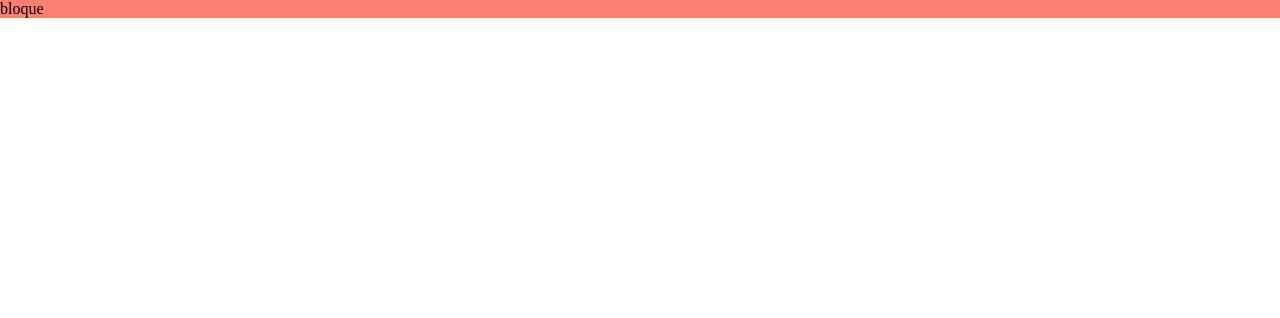
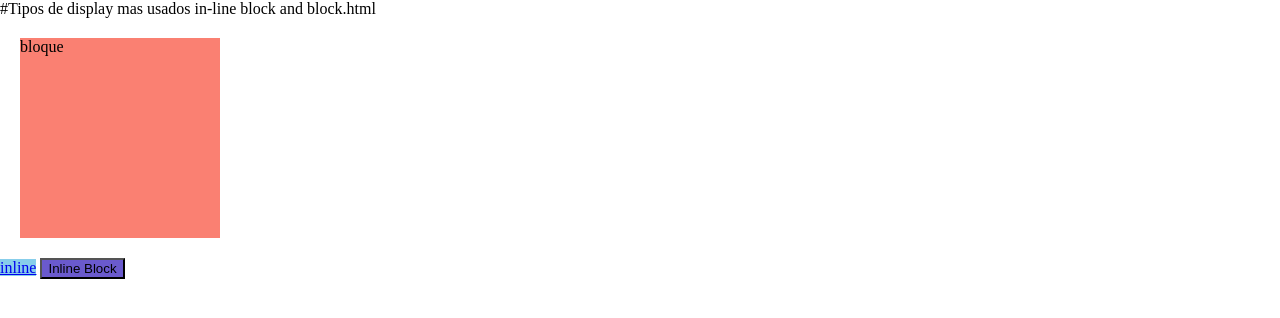
Before and after one commit to martinzx13/Practica_Platzy, a plain HTML site: page frontend-developer/display-1.html in a window 1280 px wide. Drawn offline with Linux system fonts and the light colour scheme.

Commit message:
Configuracion de los tipos de display en css

```diff
--- a/frontend-developer/display-1.html
+++ b/frontend-developer/display-1.html
@@ -1,4 +1,6 @@
 <!DOCTYPE html>
+#Tipos de display mas usados in-line block and block.html
+
 <html lang="en">
 
 <head>
@@ -13,12 +15,26 @@
 
         div {
             background: salmon;
+            width: 200px;
+            height: 200px;
+            margin: 20px;
+
+        }
+
+        a {
+            background: skyblue;
+        }
+
+        button {
+            background: slateblue;
         }
     </style>
 </head>
 
 <body>
     <div>bloque</div>
+    <a href="/">inline</a>
+    <button>Inline Block</button>
 </body>
 
 </html>
```
Also changed, not shown: 1 other file.
